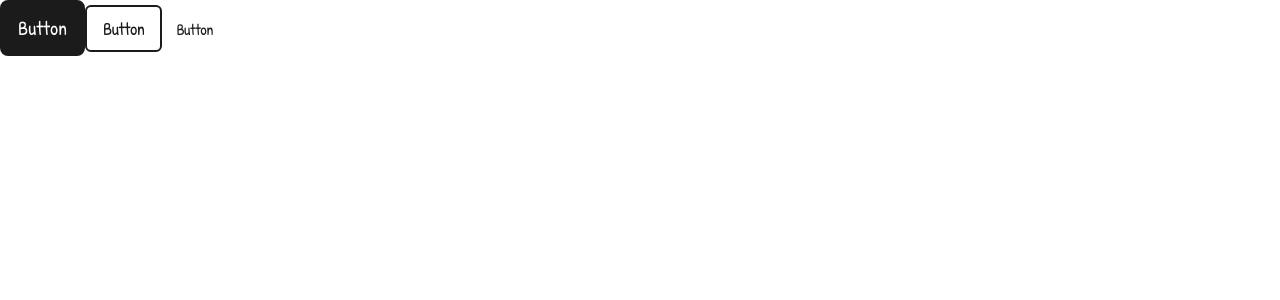
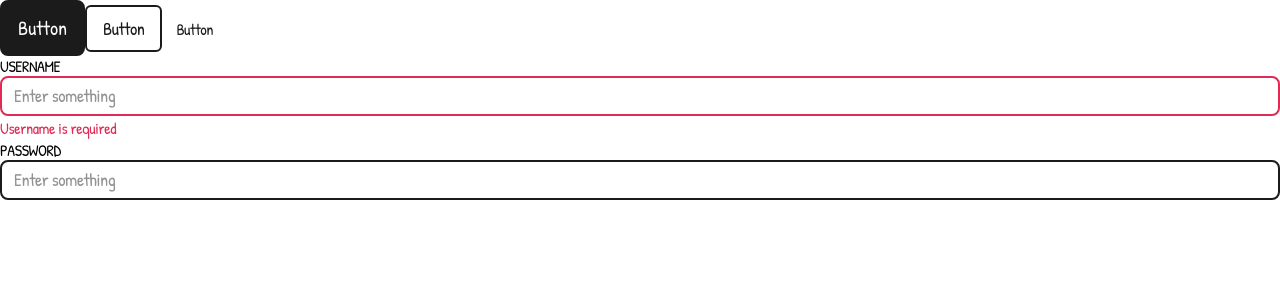
Before and after one commit to vmamchur/gallery, an Angular app in the folder client/: page / in a window 1280 px wide. Shown: the top 300 px of the page. Built offline with nearby package versions, Linux system fonts and the light colour scheme.

Commit message:
feat(client/ui): implement input component

```diff
--- a/client/src/app/app.component.html
+++ b/client/src/app/app.component.html
@@ -2,4 +2,7 @@
 <app-button variant="outline" size="m">Button</app-button>
 <app-button variant="ghost" size="s">Button</app-button>
 
+<app-input label="Username" hint="Username is required" [hasError]="true" />
+<app-input label="Password" />
+
 <router-outlet />
--- /dev/null
+++ b/client/src/app/shared/components/input/input.component.html
@@ -0,0 +1,15 @@
+<label class="flex flex-col">
+  @if (label) {
+    <span class="uppercase leading-tight tracking-tight">{{ label }}</span>
+  }
+
+  <input
+    class="py-1 px-3 border-2 rounded-lg text-lg tracking-tight border-black text-black placeholder:text-primary-400 outline-none"
+    [class.border-error]="hasError"
+    placeholder="Enter something"
+  />
+
+  @if (hint) {
+    <span class="tracking-tight" [class.text-error]="hasError">{{ hint }}</span>
+  }
+</label>
--- a/client/src/app/shared/shared.module.ts
+++ b/client/src/app/shared/shared.module.ts
@@ -2,9 +2,10 @@ import { NgModule } from '@angular/core';
 import { CommonModule } from '@angular/common';
 
 import { ButtonComponent } from './components/button/button.component';
+import { InputComponent } from './components/input/input.component';
 
 @NgModule({
-  imports: [CommonModule, ButtonComponent],
-  exports: [ButtonComponent],
+  imports: [CommonModule, ButtonComponent, InputComponent],
+  exports: [ButtonComponent, InputComponent],
 })
 export class SharedModule {}
--- a/client/tailwind.config.js
+++ b/client/tailwind.config.js
@@ -9,6 +9,7 @@ module.exports = {
       },
       colors: {
         white: "#FFFFFF",
+        black: "#1B1B1B",
         primary: {
           100: "#EEEEEE",
           200: "#D8D8D8",
@@ -17,7 +18,7 @@ module.exports = {
           500: "#696969",
           600: "#454545",
         },
-        black: "#1B1B1B",
+        error: "#E12B56",
       },
     },
   },
```
Also changed, not shown: client/src/app/shared/components/input/input.component.ts (added, +13 -0 lines).
